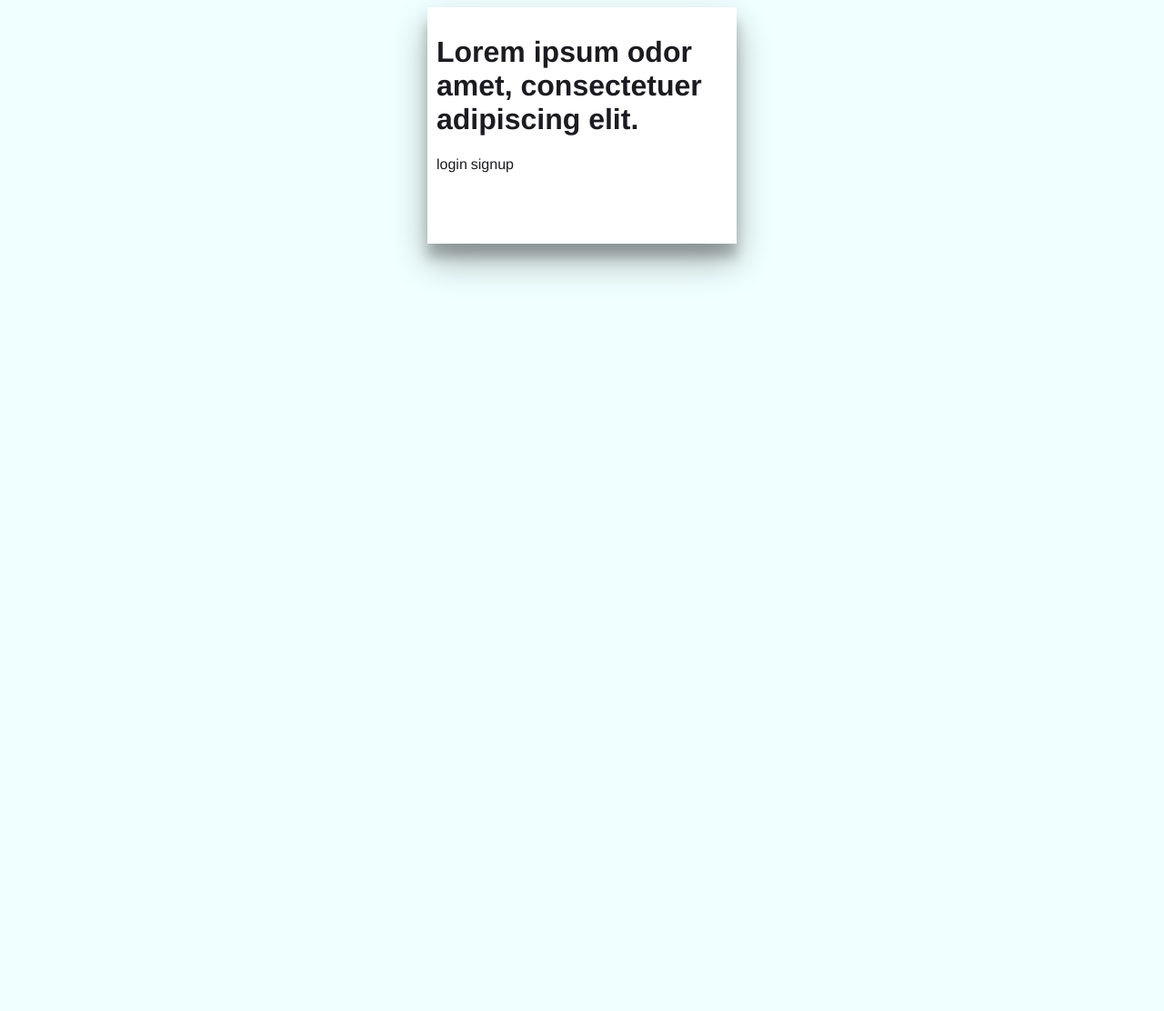
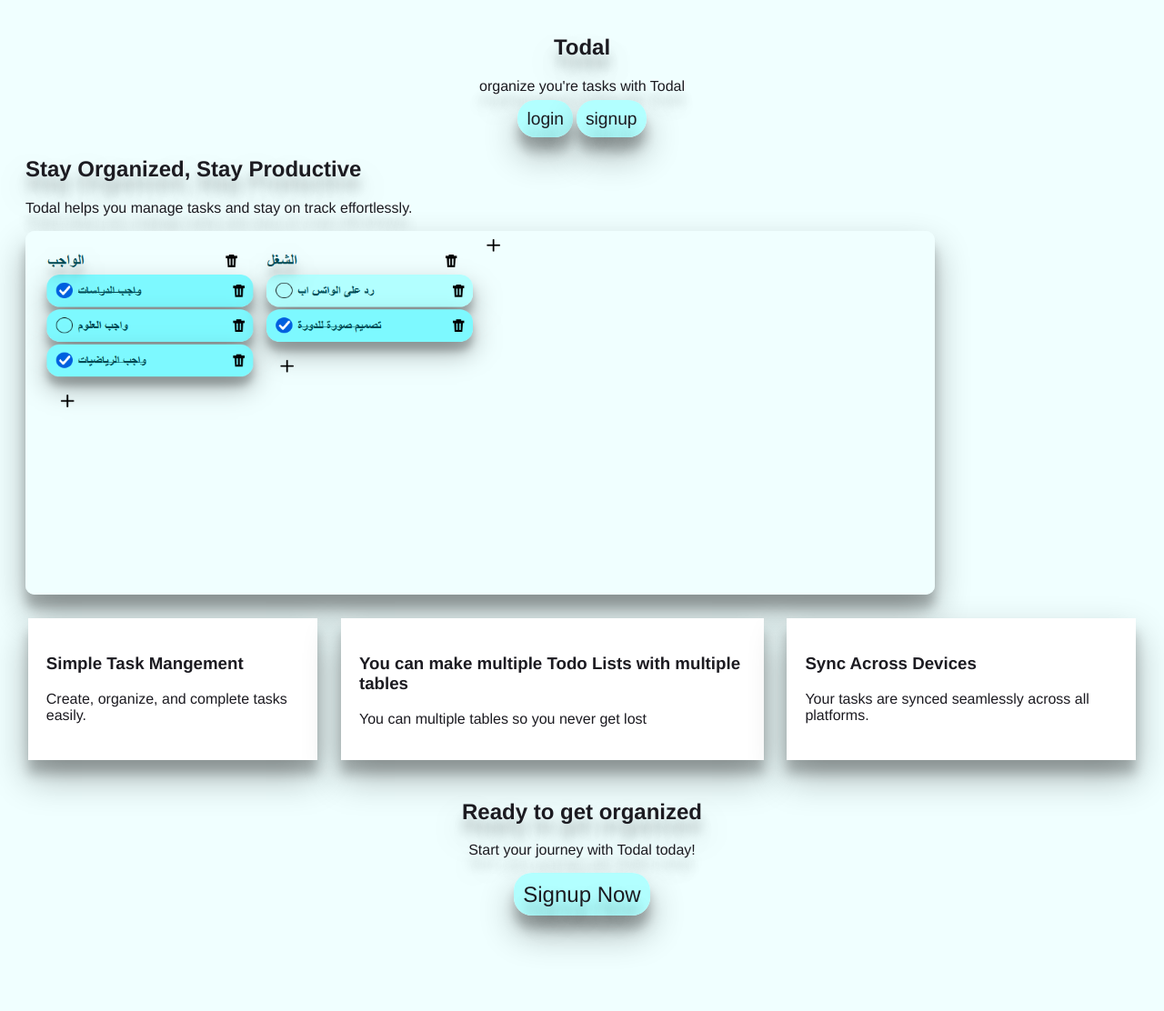
Before and after one commit to belal7ahmd/To-Do_List_web, a website: page frontend/index.html in a window 1280 px wide. Shown: the whole page at 91% size. Before the commit the page ends 800 px from the top, so only its background shows below. Drawn offline with Linux system fonts and the light colour scheme.

Commit message:
made landing page
i made a landing page

```diff
--- a/frontend/index.html
+++ b/frontend/index.html
@@ -7,11 +7,56 @@
     <link rel="stylesheet" href="style.css">
 </head>
 <body>
-    <div class="center">
-        <h1 class="text">Lorem ipsum odor amet, consectetuer adipiscing elit.</h1>
-        <a class="text" href="login/login.html">login</a>
-        <a class="text" href="signup/signup.html">signup</a>
-    </div>
+    <header class="header">
 
+        <h2 class="text">Todal</h2>
+        <p class="text">organize you're tasks with Todal</p>
+        <a class="text headerBtn" href="login/login.html">login</a>
+        <a class="text headerBtn" href="signup/signup.html">signup</a>
+
+    </header>
+    <section class="appScreenshotSection">
+        <h2 class="text">Stay Organized, Stay Productive</h2>
+        <p class="text">Todal helps you manage tasks and stay on track effortlessly.</p>
+        <img class="imgScreenshot" src="images/app_screenshot.png" alt="App Screenshot" re>
+    </section>
+
+    <section class="featuresSection">
+
+        <div class="featureDiv">
+            <h3 class="text">Simple Task Mangement</h3>
+            <p class="text">Create, organize, and complete tasks easily.</p>
+        </div>
+        <div class="featureDiv">
+            <h3 class="text">You can make multiple Todo Lists with multiple tables</h3>
+            <p class="text">You can multiple tables so you never get lost</p>
+        </div>
+        <div class="featureDiv">
+            <h3 class="text">Sync Across Devices</h3>
+            <p class="text">Your tasks are synced seamlessly across all platforms.</p>
+        </div>
+    </section>
+
+    <section>
+    <!-- key values (i dont have good things to tell)-->
+    </section>
+
+    <section>
+        <!-- pricing maybe for later -->
+    </section>
+
+    <section class="ctaFooter">
+        <h2 class="text" >Ready to get organized</h2>
+        <p class="text">Start your journey with Todal today!</p>
+        <a class="text footerSignupBtn" href="signup/signup.html">Signup Now</a>
+    </section>
+
+<!--    <footer class="donationsFooter">
+        <h2 class="footerText">ساعد المسلمين</h2>
+        <p class="footerText">المؤمن للمؤمن كالبنيان يشد بعضه بعضًا</p>
+        <a href="">ساعد فلسطين</a>
+        <a href="">ساعد السودان</a>
+        <a href="">ساعد لبنان</a>
+    </footer>-->
 </body>
 </html>
--- a/frontend/style.css
+++ b/frontend/style.css
@@ -1,5 +1,6 @@
 body{
     background-color: azure;
+    padding: 10px;
 }
 
 .text{
@@ -9,15 +10,78 @@ body{
 
 }
 
-.logup{
-    background-color: white;
+.header{
+    text-align: center;
+    text-shadow: 0 19px 38px rgba(0, 0, 0, 0.302), 0 15px 12px rgba(0, 0, 0, 0.22);
 }
 
-.center{
-    margin: auto;
+.headerBtn{
+    background-color: #b2ffff;
+    border-radius: 20px;
+    padding: 10px;
+    position: relative;
+    font-size: larger;
+    box-shadow: 0 19px 38px rgba(0, 0, 0, 0.302), 0 15px 12px rgba(0, 0, 0, 0.22);
+}
+
+.headerBtn:hover{
+    background-color: #7df9ff;
+}
+
+.featuresSection{
+    display: flex;
+}
+
+.featureDiv{
     background-color: white;
+    box-shadow: 0 19px 38px rgba(0, 0, 0, 0.302), 0 15px 12px rgba(0, 0, 0, 0.22);
+    margin: 1vw;
+    padding: 20px;
+}
+
+.appScreenshotSection{
     padding: 10px;
+    text-shadow: 0 19px 38px rgba(0, 0, 0, 0.302), 0 15px 12px rgba(0, 0, 0, 0.22);
+}
+
+.imgScreenshot{
+    height: 400px;
+    width: 1000px;
     box-shadow: 0 19px 38px rgba(0, 0, 0, 0.302), 0 15px 12px rgba(0, 0, 0, 0.22);
-    width: 25vw;
+    border-radius: 10px;
+}
+
+.ctaFooter{
+    text-shadow: 0 19px 38px rgba(0, 0, 0, 0.302), 0 15px 12px rgba(0, 0, 0, 0.22);
+    padding: 10px;
     height: 30vh;
+    left:45%;
+    text-align: center;
 }
+
+.footerSignupBtn{
+    background-color: #b2ffff;
+    border-radius: 20px;
+    padding: 10px;
+    margin: 1vw;
+    position: relative;
+    font-size: x-large;
+    top: 10px;
+    box-shadow: 0 19px 38px rgba(0, 0, 0, 0.302), 0 15px 12px rgba(0, 0, 0, 0.22);
+}
+
+.footerSignupBtn:hover{
+    background-color: #7df9ff;
+}
+
+.donationsFooter{
+    background-color: #222222;
+    padding: 30px;
+    text-align: center;
+    box-shadow: 0 19px 38px rgba(0, 0, 0, 0.302), 0 15px 12px rgba(0, 0, 0, 0.22);
+}
+
+.footerText{
+    color: white;
+    font-family: 'Franklin Gothic Medium', 'Arial Narrow', Arial, sans-serif;
+}
--- /dev/null
+++ b/meow.js
@@ -0,0 +1,5 @@
+var list = [1,2,4,5,2,3,5,567,54]
+
+console.log(list)
+
+console.log(list.sort((a,b)=>{a - b}))
```
Also changed, not shown: frontend/dashboard/dashboard.html (+2 -0 lines), frontend/images/app_screenshot.png (added).
